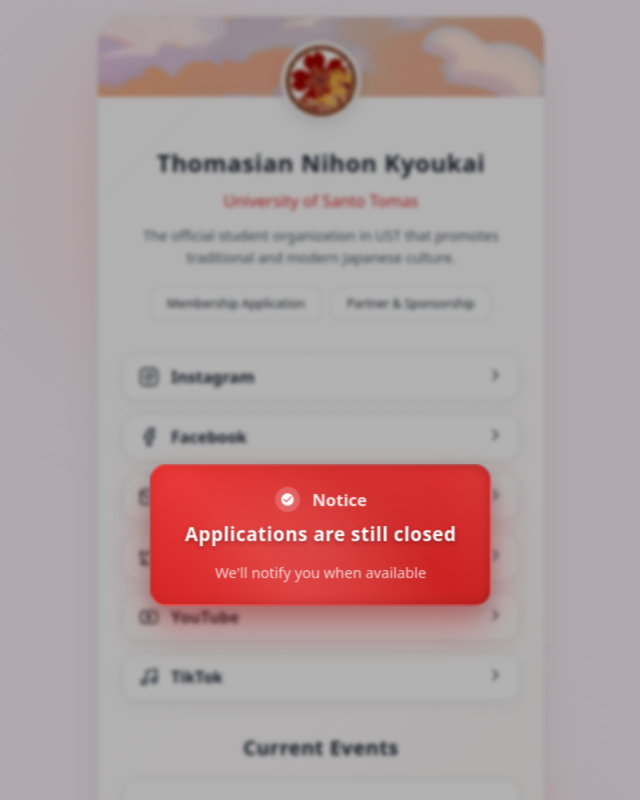
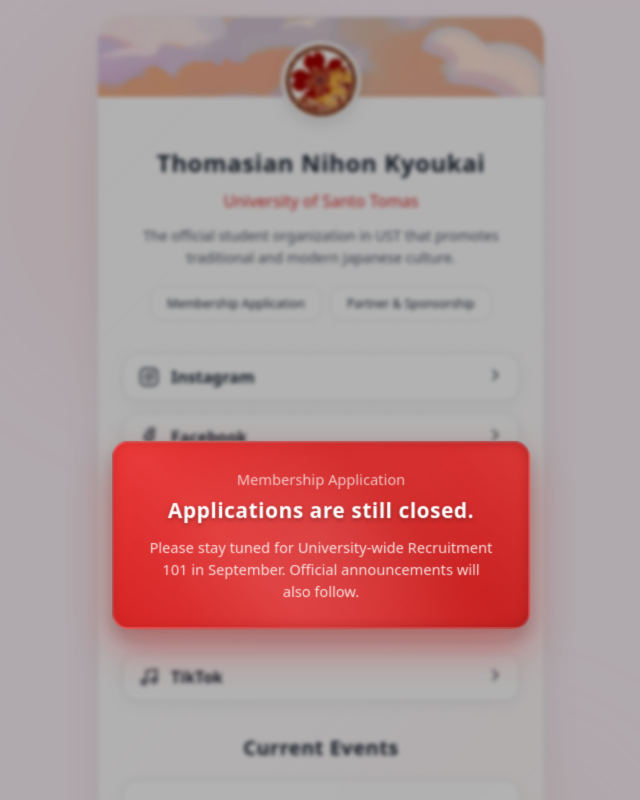
Before and after one commit to Me-moir/Kizuna-Tree, a React (Vite) app: page / in a window 1280 px wide. Both pictures are taken after a click on the button "Membership Application". Shown: the top 800 px of the page, without its empty margins (319-959 px from the left). Built offline with nearby package versions, Linux system fonts and the light colour scheme; the HTML template or start-up script is replaced by a standard one.

Commit message:
Add Open Graph meta tags for social media previews

```diff
--- a/index.html
+++ b/index.html
@@ -2,11 +2,41 @@
 <html lang="en">
   <head>
     <meta charset="UTF-8" />
-    <link rel="icon" type="image/png" href="/logo.png" />
+    <link rel="icon" type="image/png" href="/icon.png" />
     <meta name="viewport" content="width=device-width, initial-scale=1.0" />
-    <title>Kizuna LinkTree</title>
+
+    <!-- Basic Meta Tags -->
+    <title>Kizuna LinkTree - Thomasian Nihon Kyoukai</title>
     <meta name="description" content="Official LinkTree for Thomasian Nihon Kyoukai - University of Santo Tomas student organization promoting Japanese culture." />
-    <meta name="theme-color" content="#dc2626" />
+    <meta name="theme-color" content="#610c04" />
+
+    <!-- Open Graph Meta Tags (Facebook, LinkedIn, etc.) -->
+    <meta property="og:type" content="website" />
+    <meta property="og:title" content="Kizuna LinkTree - Thomasian Nihon Kyoukai" />
+    <meta property="og:description" content="Official LinkTree for Thomasian Nihon Kyoukai - University of Santo Tomas student organization promoting Japanese culture." />
+    <meta property="og:image" content="https://me-moir.github.io/Kizuna-Tree/thumbnail.png" />
+    <meta property="og:image:alt" content="Thomasian Nihon Kyoukai Logo" />
+    <meta property="og:image:type" content="image/png" />
+    <meta property="og:image:width" content="1080" />
+    <meta property="og:image:height" content="1080" />
+    <meta property="og:url" content="https://me-moir.github.io/Kizuna-Tree/" />
+    <meta property="og:site_name" content="Thomasian Nihon Kyoukai" />
+
+    <!-- Facebook specific meta tags -->
+    <meta property="fb:app_id" content="" />
+    <meta property="article:author" content="Thomasian Nihon Kyoukai" />
+
+    <!-- Twitter Card Meta Tags -->
+    <meta name="twitter:card" content="summary_large_image" />
+    <meta name="twitter:title" content="Kizuna LinkTree - Thomasian Nihon Kyoukai" />
+    <meta name="twitter:description" content="Official LinkTree for Thomasian Nihon Kyoukai - University of Santo Tomas student organization promoting Japanese culture." />
+    <meta name="twitter:image" content="https://me-moir.github.io/Kizuna-Tree/thumbnail.png" />
+    <meta name="twitter:image:alt" content="Thomasian Nihon Kyoukai Logo" />
+
+    <!-- Additional Meta Tags for Better SEO -->
+    <meta name="author" content="Thomasian Nihon Kyoukai" />
+    <meta name="keywords" content="UST, University of Santo Tomas, Japanese culture, student organization, Thomasian Nihon Kyoukai, Japan, anime, culture" />
+    <link rel="canonical" href="https://me-moir.github.io/Kizuna-Tree/" />
   </head>
   <body>
     <div id="root"></div>
--- a/src/App.jsx
+++ b/src/App.jsx
@@ -1,10 +1,11 @@
 import React, { useState, useEffect } from 'react';
 import { Instagram, Facebook, Mail, Twitter, Youtube, Music } from 'lucide-react';
-
+import bannerImg from '/banner.jpg';
+import logoImg from '/logo.png';
 
 const App = () => {
   const [isVisible, setIsVisible] = useState(false);
-  const [tooltip, setTooltip] = useState({ show: false, message: '' });
+  const [tooltip, setTooltip] = useState({ show: false, data: null });
 
   useEffect(() => {
     setIsVisible(true);
@@ -48,16 +49,30 @@
   };
 
   const handleButtonClick = (buttonType) => {
-    const message = buttonType === 'Membership Application' ? 'Applications are still closed' : 'Coming soon';
+    let tooltipData;
+
+    if (buttonType === 'Membership Application') {
+      tooltipData = {
+        buttonName: 'Membership Application',
+        title: 'Applications are still closed.',
+        description: 'Please stay tuned for University-wide Recruitment 101 in September. Official announcements will also follow.'
+      };
+    } else {
+      tooltipData = {
+        buttonName: 'Partner and Sponsorship',
+        title: 'Processing',
+        description: 'We are currently processing the necessary documents, please come back later.'
+      };
+    }
 
     setTooltip({
       show: true,
-      message: message
+      data: tooltipData
     });
 
     setTimeout(() => {
       setTooltip(prev => ({ ...prev, show: false }));
-    }, 3000);
+    }, 4000);
   };
 
   // Light theme with peachy pink background and red highlights
@@ -205,12 +220,13 @@
           opacity: tooltip.show ? 1 : 0,
           visibility: tooltip.show ? 'visible' : 'hidden',
           transition: 'opacity 0.3s ease, visibility 0.3s ease',
-          pointerEvents: tooltip.show ? 'auto' : 'none'
+          pointerEvents: tooltip.show ? 'auto' : 'none',
+          padding: '20px'
         }}>
           <div className={`centered-tooltip ${tooltip.show ? 'pulse' : ''}`} style={{
             background: 'linear-gradient(135deg, #dc2626 0%, #991b1b 100%)',
             color: 'white',
-            padding: '20px 32px',
+            padding: '24px 32px',
             borderRadius: '16px',
             fontSize: '18px',
             fontWeight: '600',
@@ -218,7 +234,8 @@
             boxShadow: '0 20px 40px rgba(220, 38, 38, 0.4), 0 8px 16px rgba(0, 0, 0, 0.2)',
             border: '2px solid rgba(255, 255, 255, 0.2)',
             backdropFilter: 'blur(10px)',
-            minWidth: '280px',
+            maxWidth: '400px',
+            width: '100%',
             position: 'relative',
             overflow: 'hidden',
             transform: tooltip.show ? 'scale(1)' : 'scale(0.8)'
@@ -244,45 +261,38 @@
 
             {/* Content */}
             <div style={{ position: 'relative', zIndex: '1' }}>
+              {/* Button Name (smaller text at top) */}
               <div style={{
-                display: 'flex',
-                alignItems: 'center',
-                justifyContent: 'center',
-                gap: '12px',
-                marginBottom: '8px'
+                fontSize: '14px',
+                opacity: '0.8',
+                fontWeight: '400',
+                marginBottom: '8px',
+                color: 'rgba(255, 255, 255, 0.9)'
               }}>
-                <div style={{
-                  width: '24px',
-                  height: '24px',
-                  borderRadius: '50%',
-                  background: 'rgba(255, 255, 255, 0.2)',
-                  display: 'flex',
-                  alignItems: 'center',
-                  justifyContent: 'center'
-                }}>
-                  <svg width="14" height="14" fill="currentColor" viewBox="0 0 24 24">
-                    <path d="M12 2C6.48 2 2 6.48 2 12s4.48 10 10 10 10-4.48 10-10S17.52 2 12 2zm-2 15l-5-5 1.41-1.41L10 14.17l7.59-7.59L19 8l-9 9z"/>
-                  </svg>
-                </div>
-                <span style={{ fontSize: '16px', opacity: '0.9' }}>Notice</span>
+                {tooltip.data?.buttonName}
               </div>
 
+              {/* Main Title */}
               <div style={{
-                fontSize: '18px',
+                fontSize: '20px',
                 fontWeight: '700',
                 textShadow: '0 2px 4px rgba(0, 0, 0, 0.3)',
-                letterSpacing: '0.5px'
+                letterSpacing: '0.5px',
+                marginBottom: '12px',
+                lineHeight: '1.2'
               }}>
-                {tooltip.message}
+                {tooltip.data?.title}
               </div>
 
+              {/* Description */}
               <div style={{
-                marginTop: '12px',
                 fontSize: '14px',
-                opacity: '0.8',
-                fontWeight: '400'
+                opacity: '0.9',
+                fontWeight: '400',
+                lineHeight: '1.5',
+                color: 'rgba(255, 255, 255, 0.95)'
               }}>
-                We'll notify you when available
+                {tooltip.data?.description}
               </div>
             </div>
           </div>
@@ -386,7 +396,7 @@
               <div style={{
                 width: '100%',
                 height: '100%',
-                backgroundImage: `url(/banner.jpg)`,
+                backgroundImage: `url(${bannerImg})`,
                 backgroundSize: 'cover',
                 backgroundPosition: 'center',
                 backgroundRepeat: 'no-repeat',
@@ -429,7 +439,7 @@
                     fontSize: '20px',
                     fontWeight: 'bold',
                     color: 'white',
-                    backgroundImage: `url(/logo.png)`,
+                    backgroundImage: `url(${logoImg})`,
                     backgroundSize: 'cover',
                     backgroundPosition: 'center',
                     backgroundRepeat: 'no-repeat'
```
Also changed, not shown: public/icon.png (added), public/thumbnail.png (added).
